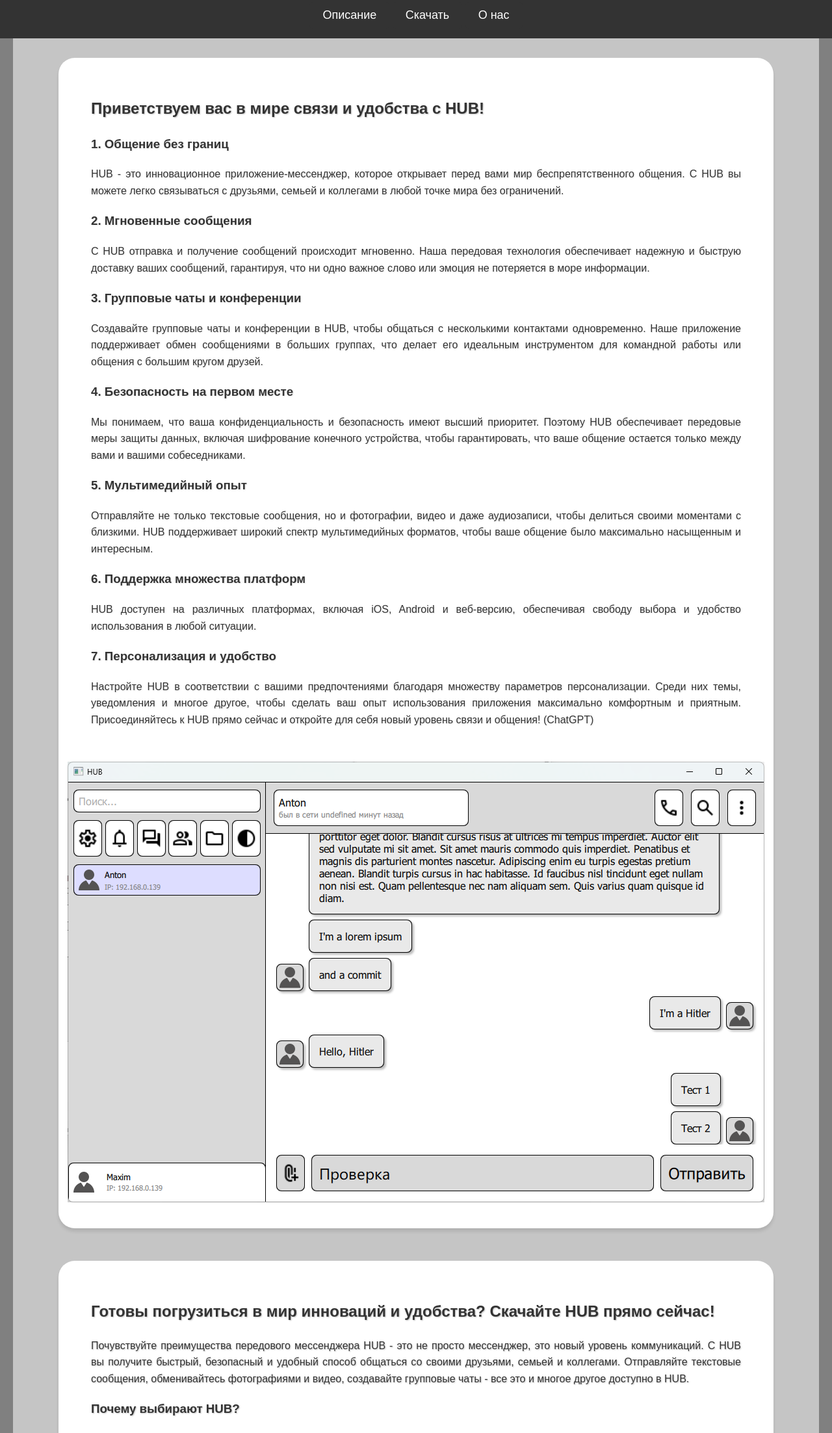
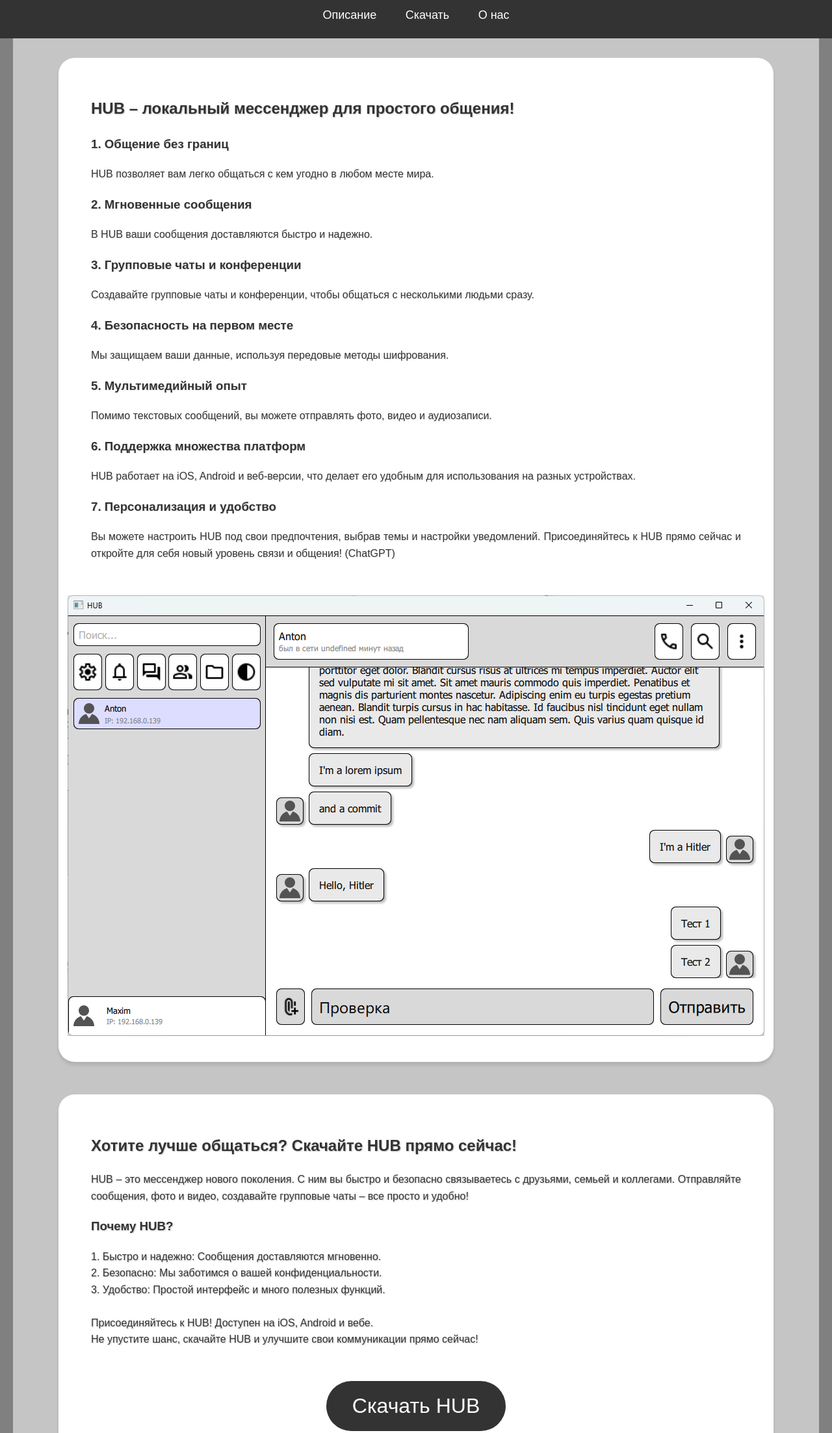
Before and after one commit to hacksawridge1/project_hub, a plain HTML site: page web/index.html in a window 1280 px wide. Shown: the part 118-2323 px from the top of the page at 65% size. Drawn offline with Linux system fonts and the light colour scheme.

Commit message:
переписал описание (gpt)

```diff
--- a/web/css/style.css
+++ b/web/css/style.css
@@ -115,7 +115,7 @@ button:hover {
 #download-button {
   display: block;
   margin: 0 auto;
-  background-color: #808080;
+  background-color: #333;
   color: #fff;
   border: none;
   border-radius: 100px;
@@ -126,7 +126,7 @@ button:hover {
 }
 
 #download-button:hover {
-  background-color: #c5c5c5;
+  background-color: #808080;
 }
 
 #up{
--- a/web/index.html
+++ b/web/index.html
@@ -28,29 +28,21 @@
             <!--Заменить нормальным контентом-->
             <section id="section1">
                 <div class="container">
-                    <h2>Приветствуем вас в мире связи и удобства с HUB!</h2>
+                    <h2>HUB – локальный мессенджер для простого общения!</h2>
                     <h3>1. Общение без границ</h3>
-                    HUB - это инновационное приложение-мессенджер, которое открывает перед вами мир беспрепятственного общения.
-                    С HUB вы можете легко связываться с друзьями, семьей и коллегами в любой точке мира без ограничений.
-
+                    HUB позволяет вам легко общаться с кем угодно в любом месте мира.
                     <h3>2. Мгновенные сообщения</h3>
-                    С HUB отправка и получение сообщений происходит мгновенно. Наша передовая технология обеспечивает надежную и быструю доставку ваших сообщений, гарантируя, что ни одно важное слово или эмоция не потеряется в море информации.
-
+                    В HUB ваши сообщения доставляются быстро и надежно.
                     <h3>3. Групповые чаты и конференции</h3>
-                    Создавайте групповые чаты и конференции в HUB, чтобы общаться с несколькими контактами одновременно. Наше приложение поддерживает обмен сообщениями в больших группах, что делает его идеальным инструментом для командной работы или общения с большим кругом друзей.
-
+                    Создавайте групповые чаты и конференции, чтобы общаться с несколькими людьми сразу.
                     <h3>4. Безопасность на первом месте</h3>
-                    Мы понимаем, что ваша конфиденциальность и безопасность имеют высший приоритет. Поэтому HUB обеспечивает передовые меры защиты данных, включая шифрование конечного устройства, чтобы гарантировать, что ваше общение остается только между вами и вашими собеседниками.
-
+                    Мы защищаем ваши данные, используя передовые методы шифрования.
                     <h3>5. Мультимедийный опыт</h3>
-                    Отправляйте не только текстовые сообщения, но и фотографии, видео и даже аудиозаписи, чтобы делиться своими моментами с близкими. HUB поддерживает широкий спектр мультимедийных форматов, чтобы ваше общение было максимально насыщенным и интересным.
-
+                    Помимо текстовых сообщений, вы можете отправлять фото, видео и аудиозаписи.
                     <h3>6. Поддержка множества платформ</h3>
-                    HUB доступен на различных платформах, включая iOS, Android и веб-версию, обеспечивая свободу выбора и удобство использования в любой ситуации.
-
+                    HUB работает на iOS, Android и веб-версии, что делает его удобным для использования на разных устройствах.
                     <h3>7. Персонализация и удобство</h3>
-                    Настройте HUB в соответствии с вашими предпочтениями благодаря множеству параметров персонализации. Среди них темы, уведомления и многое другое, чтобы сделать ваш опыт использования приложения максимально комфортным и приятным.
-
+                    Вы можете настроить HUB под свои предпочтения, выбрав темы и настройки уведомлений.
                     Присоединяйтесь к HUB прямо сейчас и откройте для себя новый уровень связи и общения!
                     (ChatGPT)
                 </div>
@@ -65,21 +57,14 @@
             <!--Заменить нормальным контентом-->
             <section id="section2">
                 <div class="container">
-                    <h2>Готовы погрузиться в мир инноваций и удобства? Скачайте HUB прямо сейчас!</h2>
-                    Почувствуйте преимущества передового мессенджера
-                    HUB - это не просто мессенджер, это новый уровень коммуникаций. С HUB вы получите быстрый, безопасный и удобный способ общаться со своими друзьями, семьей и коллегами. Отправляйте текстовые сообщения, обменивайтесь фотографиями и видео, создавайте групповые чаты - все это и многое другое доступно в HUB.
-
-                    <h3>Почему выбирают HUB?</h3>
-                    Быстрота и надежность: Мгновенная доставка сообщений без задержек.
-                    Безопасность: Мы делаем все возможное, чтобы защитить вашу конфиденциальность и данные.
-                    Удобство: Интуитивно понятный интерфейс и множество функций для максимального комфорта.
-                    Присоединяйтесь к сообществу HUB
-                    Установите HUB прямо сейчас и станьте частью нашего сообщества пользователей, которые ценят инновации, надежность и безопасность в мире коммуникаций. Подключитесь к своим друзьям и близким, общайтесь без ограничений и наслаждайтесь всеми преимуществами, которые предлагает HUB.
-
-                    <h3>Доступен для всех платформ</h3>
-                    HUB доступен для скачивания на iOS, Android и веб-версии. Независимо от того, на каком устройстве вы находитесь, HUB всегда под рукой.
-
-                    Не упустите шанс попробовать лучший мессенджер - скачайте HUB прямо сейчас и перенесите свой опыт общения на новый уровень!
+                    <h2>Хотите лучше общаться? Скачайте HUB прямо сейчас!</h2>
+                    HUB – это мессенджер нового поколения. С ним вы быстро и безопасно связываетесь с друзьями, семьей и коллегами. Отправляйте сообщения, фото и видео, создавайте групповые чаты – все просто и удобно!
+                    <h3>Почему HUB?</h3>
+                    1. Быстро и надежно: Сообщения доставляются мгновенно.<br>
+                    2. Безопасно: Мы заботимся о вашей конфиденциальности.<br>
+                    3. Удобство: Простой интерфейс и много полезных функций.<br>
+                    <br>
+                    Присоединяйтесь к HUB! Доступен на iOS, Android и вебе. <br> Не упустите шанс, скачайте HUB и улучшите свои коммуникации прямо сейчас!
                 </div>
 
                 <div>
@@ -93,22 +78,12 @@
             <section id="section3">
                 <div class="container"><img src="img/icon.jpg"></div>
                 <div class="container">
-                    <h2>Знакомьтесь с командой HUB: молодыми талантами из мира физико-технических наук!</h2>
-                    Мы - студенты Института Физико-Технической подготовки, образованные и страстные
-                    Мы, создатели HUB, это молодые и амбициозные студенты, обучающиеся в престижном Институте Физико-Технической подготовки. Обладая глубокими знаниями в области физики, математики и технических наук, мы решили объединить свои умения и создать нечто уникальное - мессенджер, который станет вехой в мире коммуникаций.
-
-                    Работа в команде - наш ключ к успеху
-                    Мы не только студенты, но и друзья, которые нашли общий язык и страсть к технологиям. Работая вместе, мы смогли объединить наши знания, навыки и креативные идеи, чтобы создать HUB - мессенджер, который отражает нашу страсть к инновациям и стремление к совершенству.
-
-                    Преданность качеству и инновациям
-                    Мы гордимся тем, что наша команда полностью посвятила себя созданию HUB. Мы уделяли особое внимание каждой детали, стремясь к совершенству в каждом аспекте нашего приложения. Наша цель - предложить пользователям мессенджер, который не только удобен в использовании, но и обладает передовыми технологиями безопасности и функциональными возможностями.
-
-                    Наше видение
-                    Мы верим, что коммуникация должна быть не только простой и удобной, но и безопасной. Мы стремимся создать сообщество пользователей HUB, где каждый может чувствовать себя защищенным и свободным в общении. Наша мечта - сделать мир связи и общения более доступным и безопасным для всех.
-
+                    <h2>Познакомьтесь с командой HUB: молодыми талантами из мира физико-технических наук!</h2>
+                    Мы – студенты Института Физико-Технической Подготовки, образованные и страстные. Создатели HUB – это молодые и амбициозные студенты, обучающиеся в престижном Институте Физико-Технической Подготовки. Обладая глубокими знаниями в области физики, математики и технических наук, мы решили объединить свои умения и создать нечто уникальное – мессенджер, который станет вехой в мире коммуникаций.
+                    Работа в команде – наш ключ к успеху. Мы не только студенты, но и друзья, которые нашли общий язык и страсть к технологиям. Работая вместе, мы смогли объединить наши знания, навыки и креативные идеи, чтобы создать HUB – мессенджер, который отражает нашу страсть к инновациям и стремление к совершенству.
+                    Преданность качеству и инновациям. Мы гордимся тем, что наша команда полностью посвятила себя созданию HUB. Мы уделяли особое внимание каждой детали, стремясь к совершенству в каждом аспекте нашего приложения. Наша цель – предложить пользователям мессенджер, который не только удобен в использовании, но и обладает передовыми технологиями безопасности и функциональными возможностями.
+                    Наше видение. Мы верим, что коммуникация должна быть не только простой и удобной, но и безопасной. Мы стремимся создать сообщество пользователей HUB, где каждый может чувствовать себя защищенным и свободным в общении. Наша мечта – сделать мир связи и общения более доступным и безопасным для всех.
                     Присоединяйтесь к нам в нашем увлекательном путешествии по миру технологий и коммуникаций с HUB!
-
-                    (ChatGPT)
                 </div>
             </section>
             <button id="up">Вверх</button>
```
